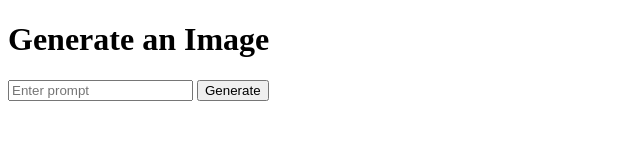
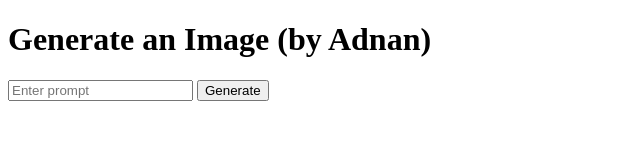
Before and after one commit to adnsawas/imagen-webapp, a website: page public/index.html in a window 1280 px wide. Shown: the whole page, without its empty margins (0-640 px from the left). Drawn offline with Linux system fonts and the light colour scheme.

Commit message:
added by Adnan

```diff
--- a/public/index.html
+++ b/public/index.html
@@ -1,10 +1,10 @@
 <!DOCTYPE html>
 <html>
 <head>
-  <title>Image Generator by Adnan Sawas</title>
+  <title>Image Generator</title>
 </head>
 <body>
-  <h1>Generate an Image</h1>
+  <h1>Generate an Image (by Adnan)</h1>
   <form method="POST" action="/generate">
     <input name="prompt" placeholder="Enter prompt" required />
     <button type="submit">Generate</button>
```
